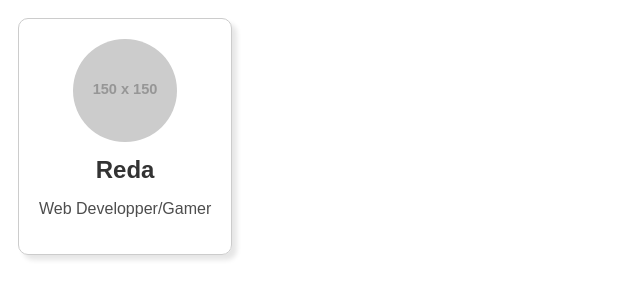
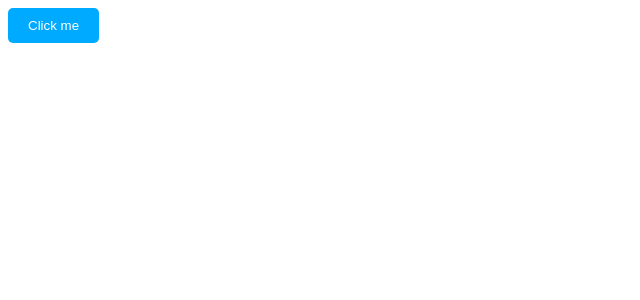
Before and after one commit to redaalch/react-color-picker, a React (Vite) app in the folder my-react-app/: page / in a window 1280 px wide. Shown: the top 300 px of the page, without its empty margins (0-640 px from the left). Built offline with nearby package versions, Linux system fonts and the light colour scheme.

Commit message:
styles modules

```diff
--- a/my-react-app/src/App.jsx
+++ b/my-react-app/src/App.jsx
@@ -1,8 +1,8 @@
-import Card from "./Card.jsx";
+import Button from "./Button/Button.jsx";
 function App() {
   return (
     <div>
-      <Card/>
+      <Button/>
     </div>
   );
 }
--- /dev/null
+++ b/my-react-app/src/Button/Button.jsx
@@ -0,0 +1,8 @@
+import styles from './Button.module.css'
+
+function Button() {
+    return(
+        <button className={styles.button}>Click me</button>
+    )
+}
+export default Button
--- /dev/null
+++ b/my-react-app/src/Button/Button.module.css
@@ -0,0 +1,8 @@
+.button {
+  background-color: hsl(200, 100%, 50%);
+  color: white;
+  padding: 10px 20px;
+  border-radius: 5px;
+  border: none;
+  cursor: pointer;
+}
```
Also changed, not shown: my-react-app/src/index.css (line endings or trailing spaces).
